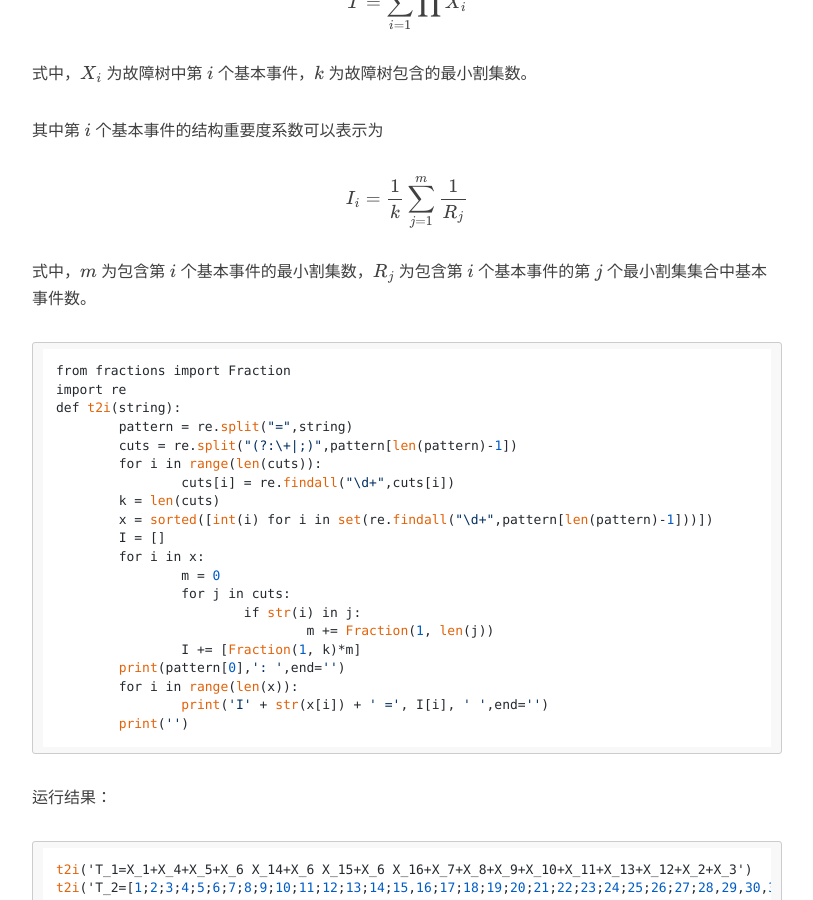
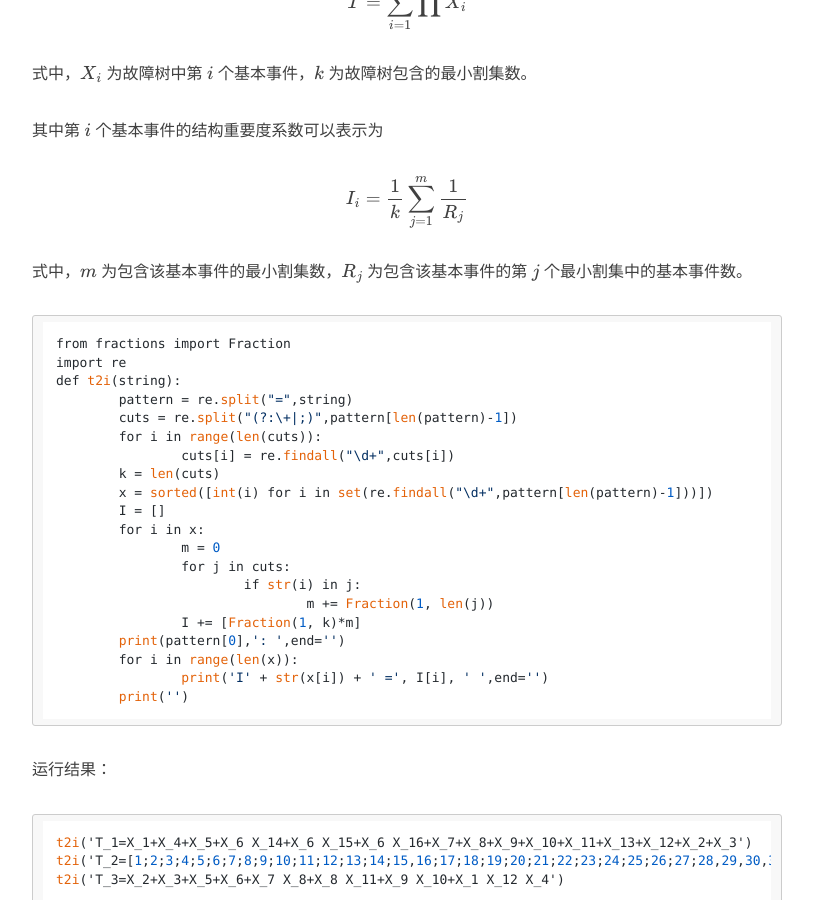
Before and after one commit to ceares/ceares.github.io, a Jekyll site: the page built from _posts/2015-2-1-RegExp.md, in a window 1280 px wide and 900 px high, scrolled down 4769 px. Shown: the whole window, without its empty margins (233-1046 px from the left). Built offline with Jekyll 4.4.1, drawn with Linux system fonts in a browser that asks for light colours; nearby versions of some CDN libraries; formulas are drawn with MathJax 3; comment, search, counter and statistics services are not loaded.

Commit message:
Update 2015-2-1-RegExp.md

````diff
--- a/_posts/2015-2-1-RegExp.md
+++ b/_posts/2015-2-1-RegExp.md
@@ -171,7 +171,7 @@ $$T=\sum_{i=1}^k\prod X_i$$
 
 $$I_i=\frac{1}{k}\sum_{j=1}^m\frac{1}{R_j}$$
 
-式中，$m$ 为包含第 $i$ 个基本事件的最小割集数，$R_j$ 为包含第 $i$ 个基本事件的第 $j$ 个最小割集集合中基本事件数。
+式中，$m$ 为包含该基本事件的最小割集数，$R_j$ 为包含该基本事件的第 $j$ 个最小割集中的基本事件数。
 
 ```py
 from fractions import Fraction
````
